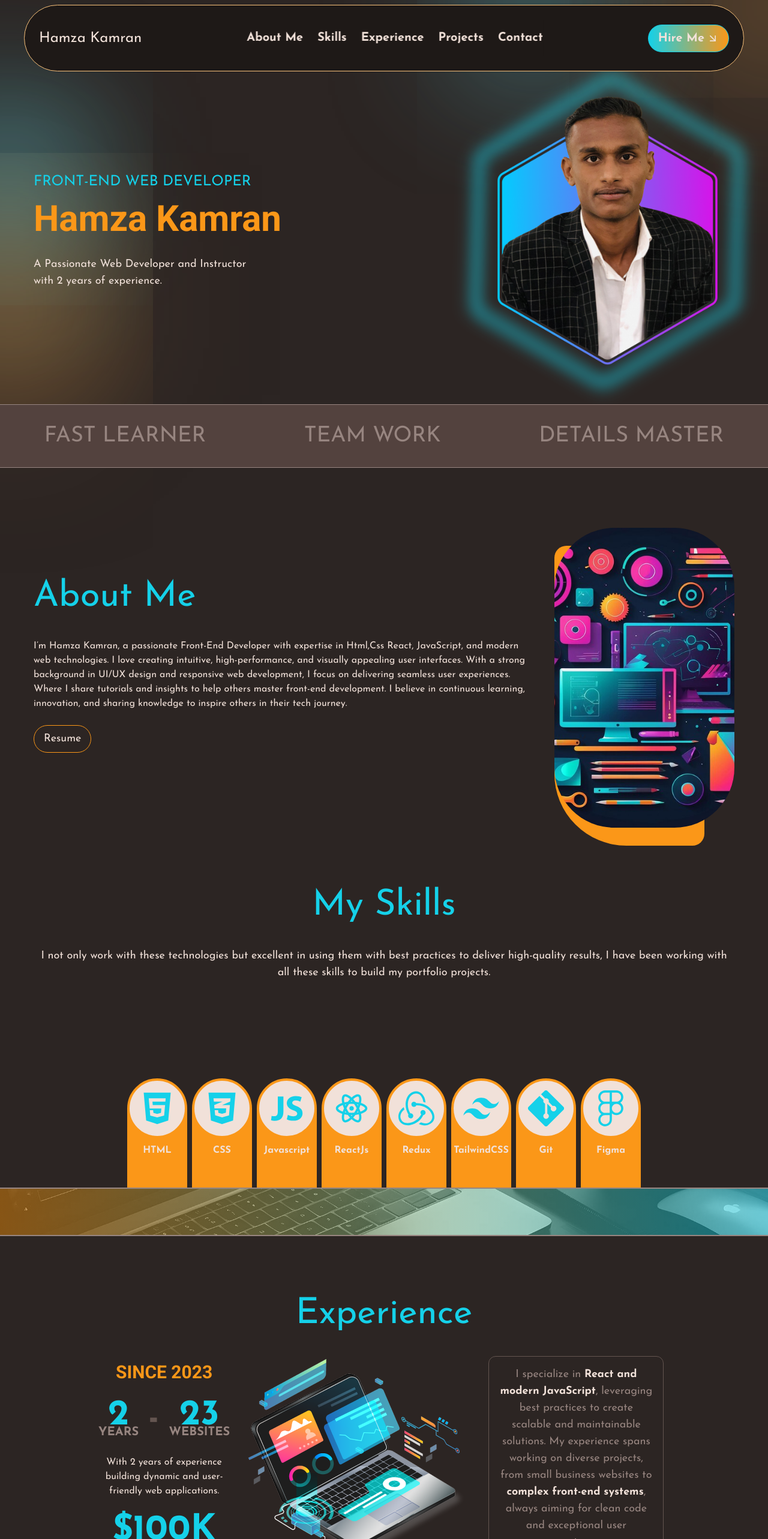
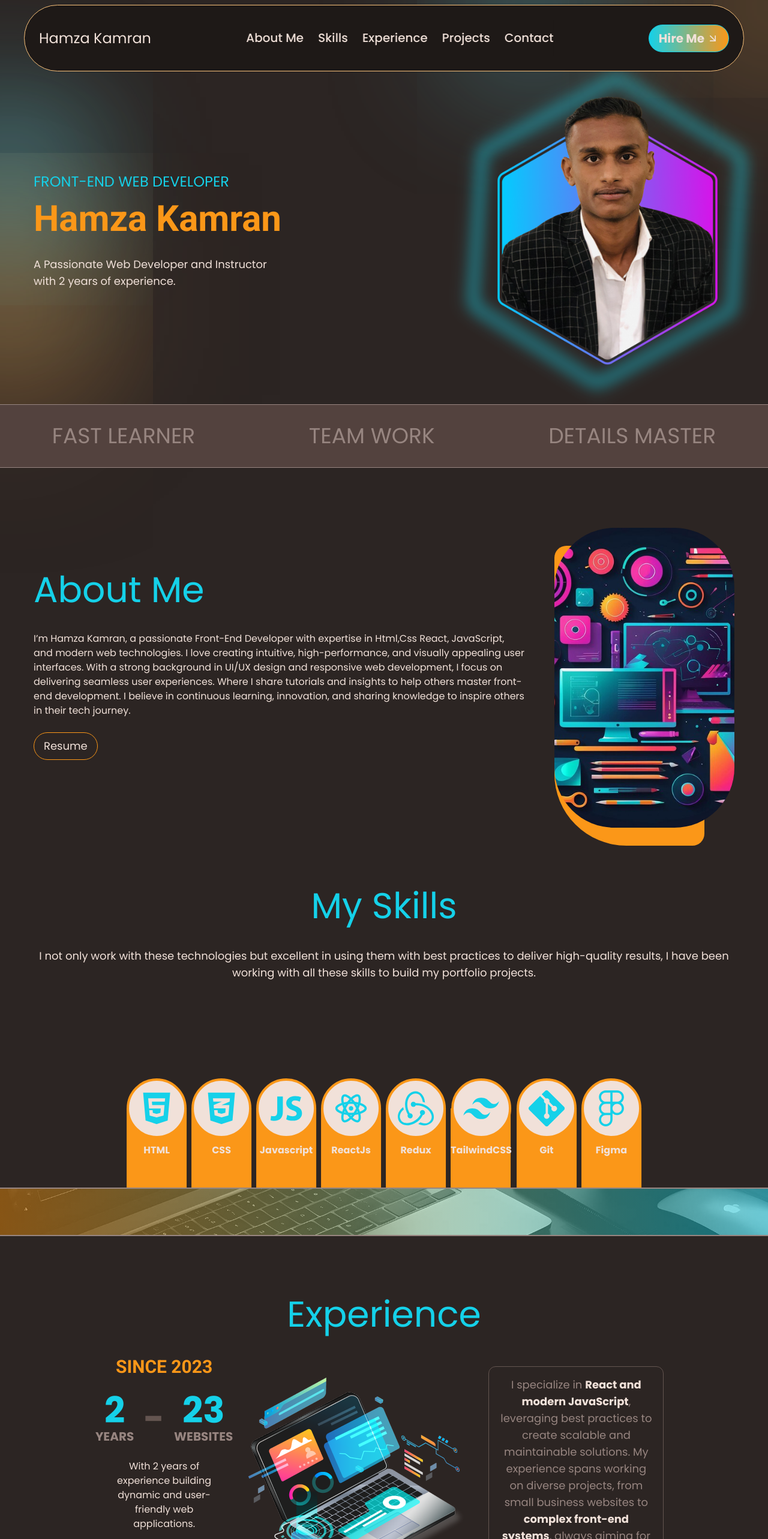
Before and after one commit to hamzakamran456/Portfolio_Site, a React (Vite) app: page / in a window 1280 px wide. Shown: the top 2566 px of the page at 60% size. Built offline with nearby package versions, Linux system fonts and the light colour scheme.

Commit message:
fontfamily replace and nav font weight

```diff
--- a/src/components/ExperienceSection/ExperienceInfo.jsx
+++ b/src/components/ExperienceSection/ExperienceInfo.jsx
@@ -3,7 +3,7 @@ import React from "react";
 const ExperienceInfo = ({ number, text }) => {
   return (
   <div className="flex flex-col justify-center items-center">
-    <p className="font-bold text-6xl text-cyan">{number}</p>
+    <p className="font-bold text-6xl text-cyan mb-4">{number}</p>
     <p className="font-bold text-xl text-lightGrey uppercase -mt-4">{text}</p>
   </div>
   )
--- a/src/components/Navbar/NavbarLinks.jsx
+++ b/src/components/Navbar/NavbarLinks.jsx
@@ -11,7 +11,7 @@ const links = [
 
 const NavbarLinks = () => {
   return (
-    <ul className="flex gap-6 text-white font-bold text-center lg:flex-row sm:flex-col lg:relative sm:absolute sm:top-[120%] left-[50%] -translate-x-[50%] lg:text-md sm:text-xl sm:bg-cyan/30 backdrop-blur-lg lg:bg-black sm:w-full py-4">
+    <ul className="flex gap-6 text-white font-medium text-center lg:flex-row sm:flex-col lg:relative sm:absolute sm:top-[120%] left-[50%] -translate-x-[50%] lg:text-md sm:text-xl sm:bg-cyan/30 backdrop-blur-lg lg:bg-black sm:w-full py-4">
       {links.map((link, index) => (
         <li key={index} className="group">
           <Link
--- a/src/components/ProjectSection/SingleProject.jsx
+++ b/src/components/ProjectSection/SingleProject.jsx
@@ -16,7 +16,7 @@ const SingleProject = ({ name, text, align, image, link }) => {
     >
       <div>
         <h2
-          className={`md:text-3xl sm:text-2xl text-orange ${
+          className={`md:text-4xl mb-4 sm:text-2xl text-orange ${
             align === "left" ? "md:text-right" : "md:text-left"
           }`}
         >
@@ -40,7 +40,7 @@ const SingleProject = ({ name, text, align, image, link }) => {
           View <BiSolidRightTopArrowCircle />
         </a>
       </div>
-      <div className="relative w-full h-full max-h-[220px] max-w-[400px] rounded-xl overflow-hidden border border-white">
+      <div className="relative w-full h-full max-h-[226px] max-w-[400px] rounded-xl overflow-hidden border border-white">
         <div className="absolute top-0 left-0 w-full h-full bg-cyan opacity-50 hover:opacity-0 transition-all duration-500"></div>
         <img
           src={image}
--- a/src/index.css
+++ b/src/index.css
@@ -1,4 +1,4 @@
-@import url("https://fonts.googleapis.com/css2?family=Josefin+Sans:ital,wght@0,100..700;1,100..700&display=swap");
+@import url('https://fonts.googleapis.com/css2?family=Poppins:ital,wght@0,100;0,200;0,300;0,400;0,500;0,600;0,700;0,800;0,900;1,100;1,900&display=swap');
 @import url("https://fonts.googleapis.com/css2?family=Roboto:ital,wght@0,100..900;1,100..900&display=swap");
 
 @tailwind base;
--- a/tailwind.config.js
+++ b/tailwind.config.js
@@ -38,12 +38,12 @@ export default {
       },
     },
     fontFamily: {
-      body: ["Josefin Sans"],
+      body: ["Poppins"],
       special: ["Roboto"],
     },
   },
   safelist: [
-    'bg-gray-100', // Ensure this class is never removed
+    'bg-gray-100',
   ],
   plugins: [],
 };
```
